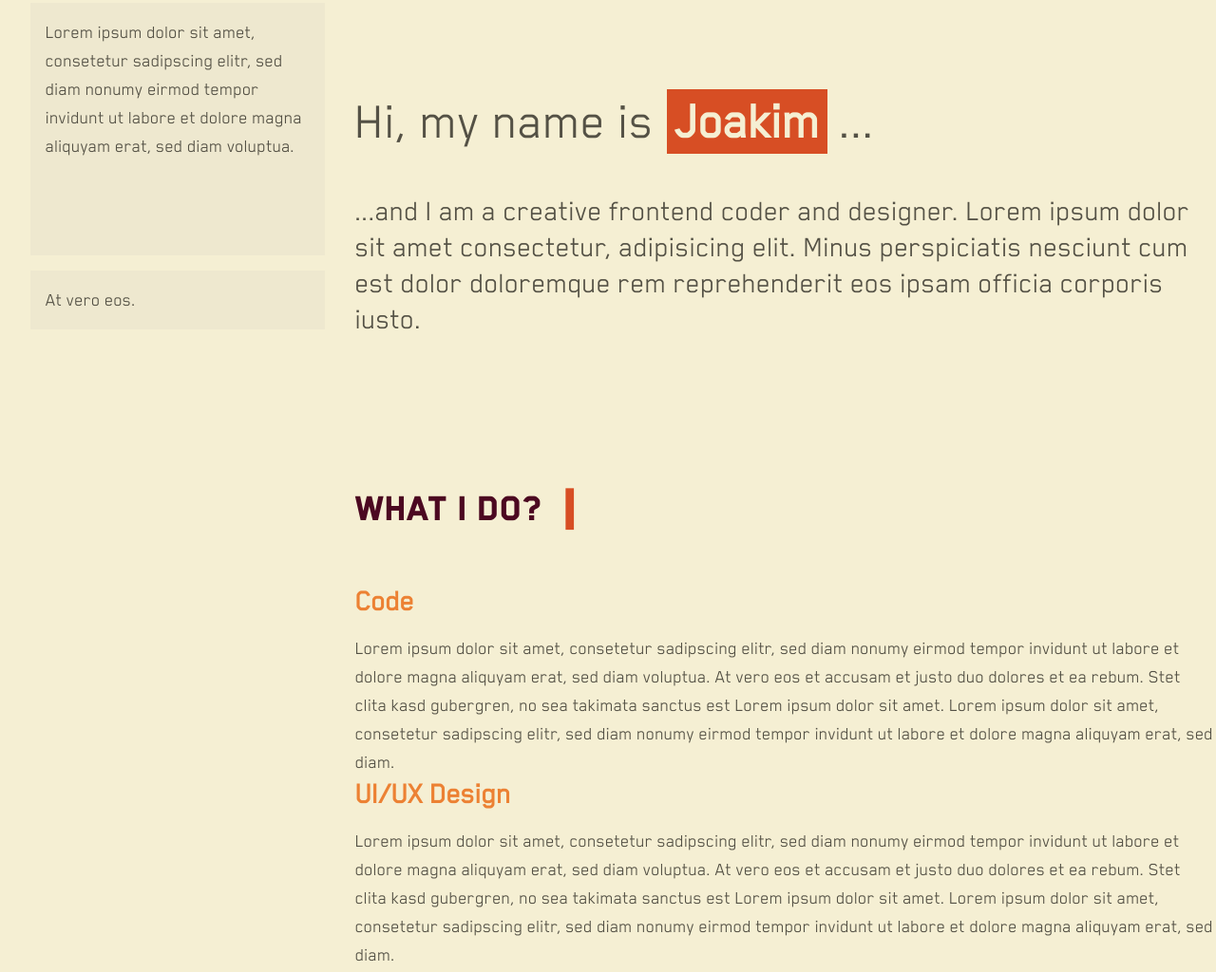
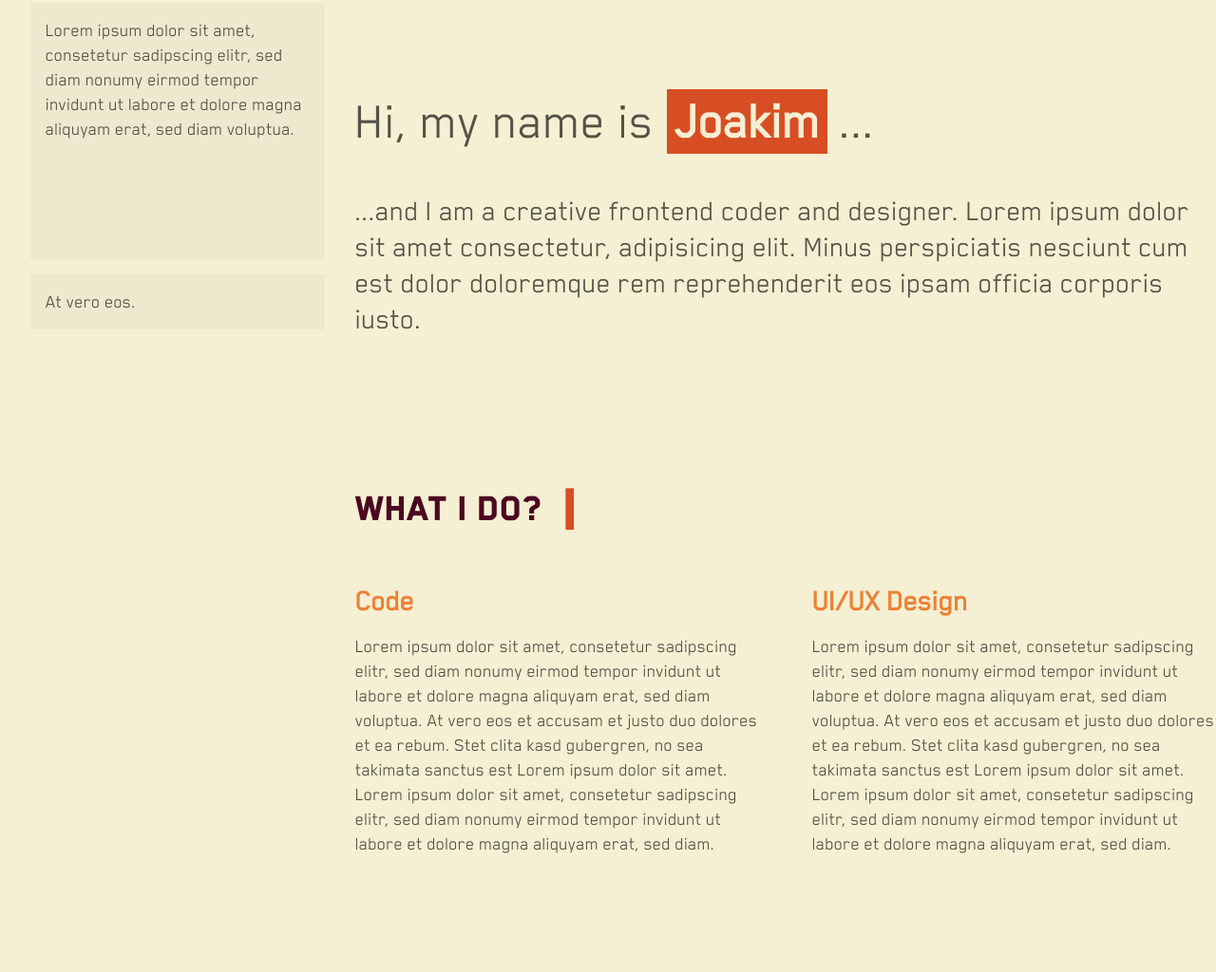
Before and after one commit to devjoppe/mi-cv, a plain HTML site: page index.html in a window 1280 px wide. Shown: the part 437-1461 px from the top of the page at 95% size. Drawn offline with Linux system fonts and the light colour scheme.

Commit message:
column design for section done

```diff
--- a/index.html
+++ b/index.html
@@ -118,14 +118,20 @@
           <!-- Start: Section - What I do -->
           <section>
             <h2>What I do? <span class="cursor-shape">&#x2759;</span></h2>
+            <div class="display-flex">
+              <div class="column">
                 <article>
                   <h3>Code</h3>
                   <p>Lorem ipsum dolor sit amet, consetetur sadipscing elitr, sed diam nonumy eirmod tempor invidunt ut labore et dolore magna aliquyam erat, sed diam voluptua. At vero eos et accusam et justo duo dolores et ea rebum. Stet clita kasd gubergren, no sea takimata sanctus est Lorem ipsum dolor sit amet. Lorem ipsum dolor sit amet, consetetur sadipscing elitr, sed diam nonumy eirmod tempor invidunt ut labore et dolore magna aliquyam erat, sed diam.</p>
                 </article>
+              </div>
+              <div class="column">
               <article>
                 <h3>UI/UX Design</h3>
                 <p>Lorem ipsum dolor sit amet, consetetur sadipscing elitr, sed diam nonumy eirmod tempor invidunt ut labore et dolore magna aliquyam erat, sed diam voluptua. At vero eos et accusam et justo duo dolores et ea rebum. Stet clita kasd gubergren, no sea takimata sanctus est Lorem ipsum dolor sit amet. Lorem ipsum dolor sit amet, consetetur sadipscing elitr, sed diam nonumy eirmod tempor invidunt ut labore et dolore magna aliquyam erat, sed diam.</p>
               </article>
+              </div>
+            </div>
           </section>
           <!-- End: Section - What I do -->
           <!-- Start: Section - My work -->
--- a/scss/config.scss
+++ b/scss/config.scss
@@ -69,7 +69,7 @@ p {
     color: $gray-color;
     font-size: 20px;
     margin: 0;
-    line-height: 30px;
+    line-height: 26px;
 }
 
 a {
--- a/scss/layout.scss
+++ b/scss/layout.scss
@@ -39,3 +39,10 @@ section {
     height: 100vh;
     width: inherit;
 }
+
+.column {
+    margin-right: $size-large;
+    &:last-child {
+        margin-right: 0;
+    }
+}
```
Also changed, not shown: css/style.min.css. Lines whose indentation alone changed are shown as unchanged.
